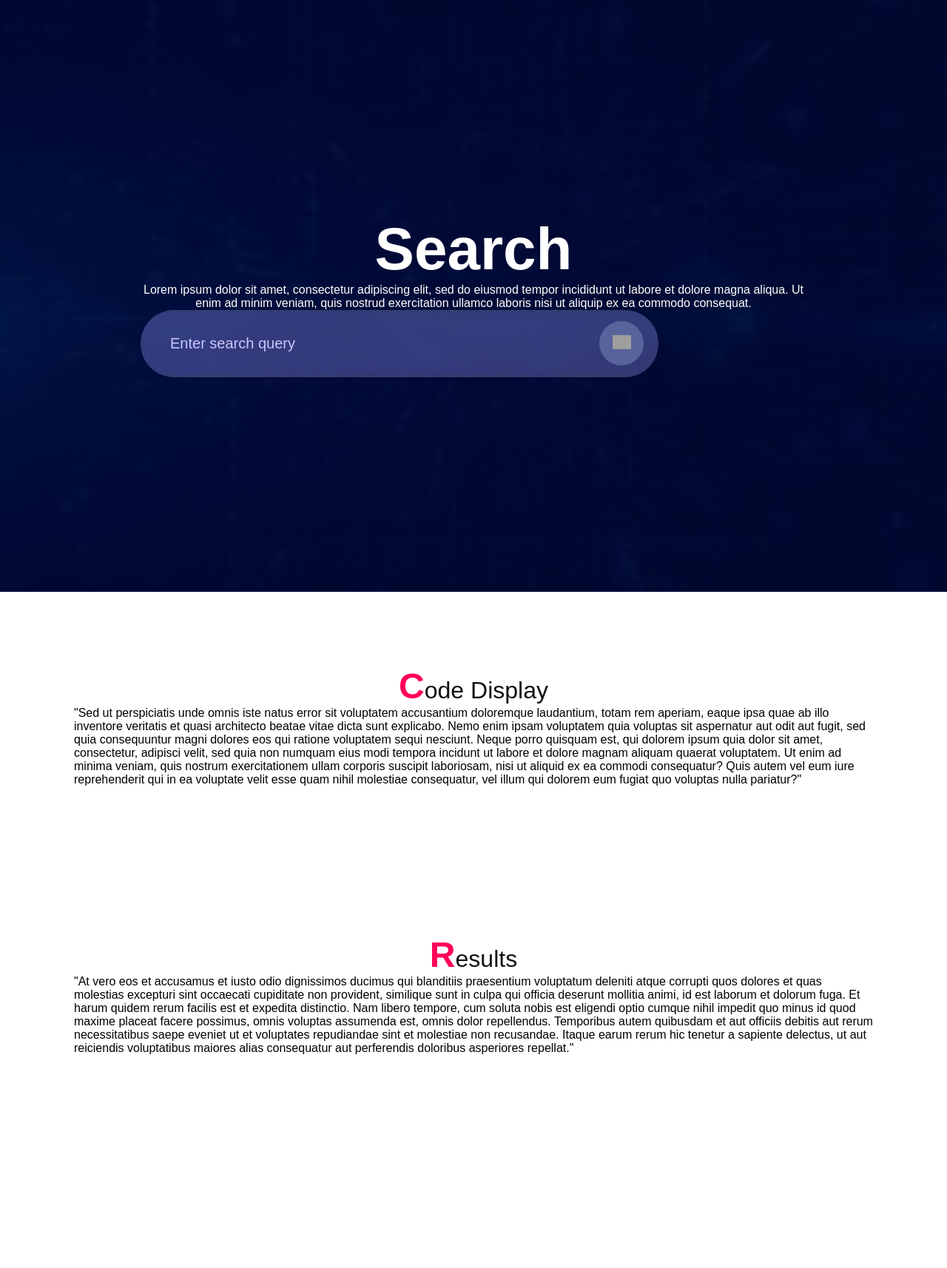
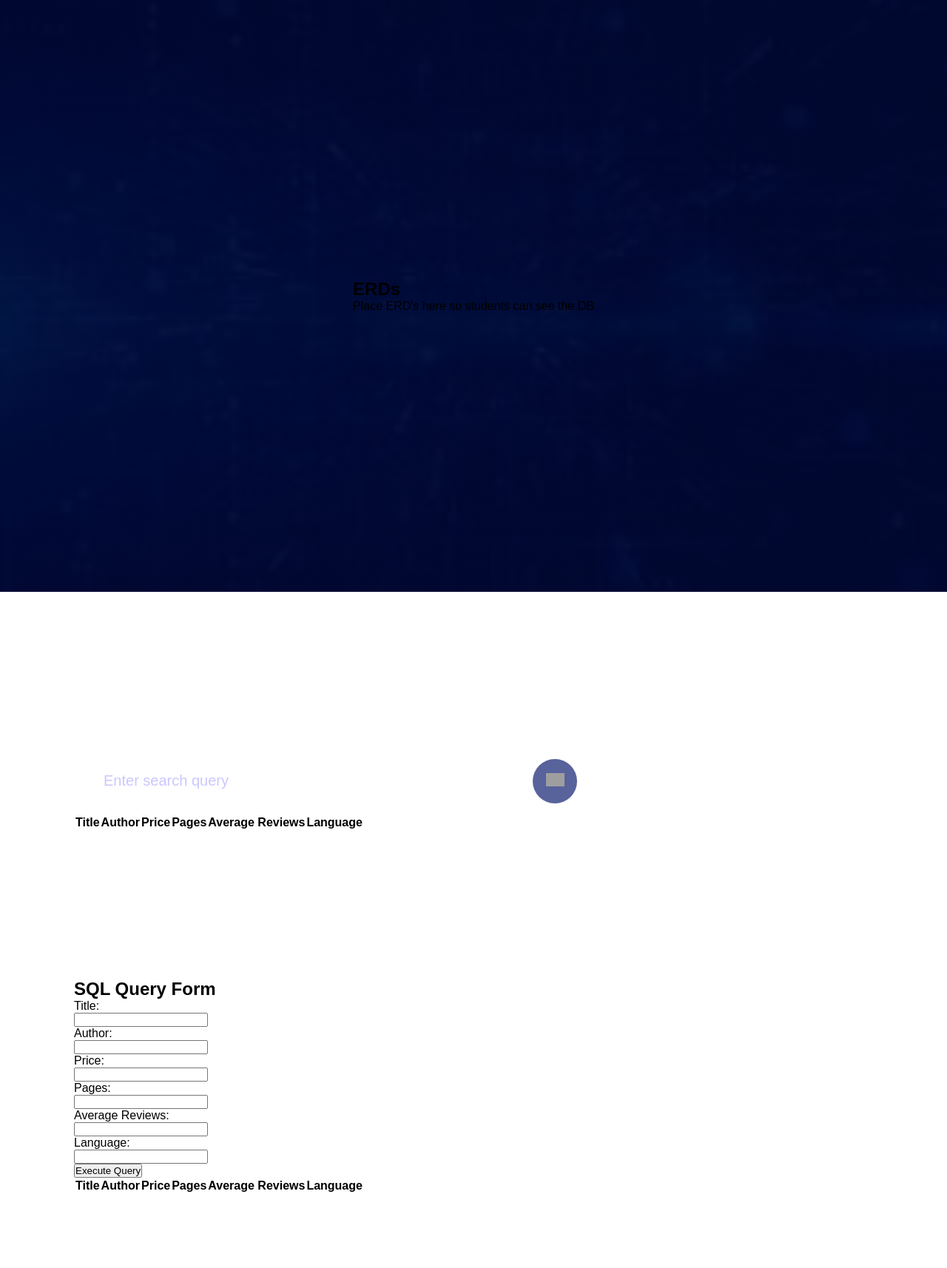
Before and after one commit to cglaunchtech/Mercer-605, a Flask app: page / in a window 1280 px wide. Shown: the whole page at 74% size. Before the commit the page ends 1425 px from the top, so only its background shows below. Run offline with Flask 3, Linux system fonts and the light colour scheme; lists and menus that the app fills with data are empty; grey boxes are pictures that could not be loaded.

Commit message:
Created and added DB

```diff
--- a/main.py
+++ b/main.py
@@ -1,4 +1,5 @@
-from flask import Flask, render_template
+from flask import Flask, render_template, request
+from db.db import execute_query
 
 app = Flask(__name__, template_folder='templates')
 
@@ -6,5 +7,11 @@
 def index():
     return render_template('index.html')
 
+@app.route('/execute_query', methods=['POST'])
+def execute_query_route():
+    query = request.form['query']
+    result = execute_query(query)
+    return render_template('query_result.html', result=result)
+
 if __name__ == '__main__':
     app.run()
--- a/static/styles.css
+++ b/static/styles.css
@@ -5,6 +5,7 @@
     font-family: 'Poppins', sans-serif;
 }
 
+/*Top container ERD Banner*/
 .banner{
     width: 100%;
     min-height: 100vh;
@@ -17,17 +18,19 @@
     justify-content: center;
 }
 
-.banner .search{
+
+/*Searchbar container*/
+.searchbar .search{
     max-width: 900px;
     text-align: center;
 }
 
-.banner .search h2{
+.searchbar .search h2{
     font-size: 5em;
     color: #fff;
 }
 
-.banner .search p{
+.searchbar .search p{
     font-size: 1em;
     color: #fff;
 }
@@ -94,3 +97,5 @@
     align-items: center;
     flex-direction: column;
 }
+
+/*Query form container*/
--- a/templates/index.html
+++ b/templates/index.html
@@ -8,52 +8,104 @@
 </head>
 <body>
 <section class="banner" id="banner">
+    <div class="banner-head">
+        <h2>ERDs</h2>
+        <p>
+            Place ERD's here so students can see the DB
+        </p>
+    </div>
+</section>
+
+<section class="searchbar" id="searchbar">
     <div class="search">
         <h2>Search</h2>
         <p>
-            Lorem ipsum dolor sit amet, consectetur adipiscing elit, sed do eiusmod tempor incididunt ut labore et dolore
-            magna aliqua. Ut enim ad minim veniam, quis nostrud exercitation ullamco laboris nisi ut aliquip ex ea
-            commodo consequat.
+            We can simply search here. May Remove or change
         </p>
         <form action="" class="search-bar">
             <input type="text" placeholder="Enter search query" name="q">
             <button type="submit"><img src="C:\Users\corey\PycharmProjects\gradAssist605\ui\images\drink.png"></button>
         </form>
     </div>
-</section>
-
-<section class="codeDisplay" id="codeDisplay">
-    <div class="title">
-        <h2 class="titleText"><span>C</span>ode Display</h2>
-        <p>
-            "Sed ut perspiciatis unde omnis iste natus error sit voluptatem accusantium doloremque laudantium, totam
-            rem aperiam, eaque ipsa quae ab illo inventore veritatis et quasi architecto beatae vitae dicta sunt
-            explicabo. Nemo enim ipsam voluptatem quia voluptas sit aspernatur aut odit aut fugit, sed quia
-            consequuntur magni dolores eos qui ratione voluptatem sequi nesciunt. Neque porro quisquam est, qui
-            dolorem ipsum quia dolor sit amet, consectetur, adipisci velit, sed quia non numquam eius modi tempora
-            incidunt ut labore et dolore magnam aliquam quaerat voluptatem. Ut enim ad minima veniam, quis nostrum
-            exercitationem ullam corporis suscipit laboriosam, nisi ut aliquid ex ea commodi consequatur? Quis autem
-            vel eum iure reprehenderit qui in ea voluptate velit esse quam nihil molestiae consequatur, vel illum
-            qui dolorem eum fugiat quo voluptas nulla pariatur?"
-        </p>
+    <div class="search-results">
+        <table>
+            <thead>
+                <tr>
+                    <th>Title</th>
+                    <th>Author</th>
+                    <th>Price</th>
+                    <th>Pages</th>
+                    <th>Average Reviews</th>
+                    <th>Language</th>
+                </tr>
+            </thead>
+            <tbody>
+                {% for row in result %}
+                <tr>
+                    <td>{{ row[0] }}</td>
+                    <td>{{ row[1] }}</td>
+                    <td>{{ row[2] }}</td>
+                    <td>{{ row[3] }}</td>
+                    <td>{{ row[4] }}</td>
+                    <td>{{ row[5] }}</td>
+                </tr>
+                {% endfor %}
+            </tbody>
+        </table>
     </div>
 </section>
 
-<section class="results" id="results">
-    <div class="title">
-        <h2 class="titleText"><span>R</span>esults</h2>
-        <p>
-            "At vero eos et accusamus et iusto odio dignissimos ducimus qui blanditiis praesentium voluptatum deleniti
-            atque corrupti quos dolores et quas molestias excepturi sint occaecati cupiditate non provident, similique
-            sunt in culpa qui officia deserunt mollitia animi, id est laborum et dolorum fuga. Et harum quidem rerum
-            facilis est et expedita distinctio. Nam libero tempore, cum soluta nobis est eligendi optio cumque nihil
-            impedit quo minus id quod maxime placeat facere possimus, omnis voluptas assumenda est, omnis dolor
-            repellendus. Temporibus autem quibusdam et aut officiis debitis aut rerum necessitatibus saepe eveniet ut et
-            voluptates repudiandae sint et molestiae non recusandae. Itaque earum rerum hic tenetur a sapiente delectus,
-            ut aut reiciendis voluptatibus maiores alias consequatur aut perferendis doloribus asperiores repellat."
-        </p>
+<section class="sql-query" id="sql-query">
+    <div class="form">
+        <h2>SQL Query Form</h2>
+        <form action="/execute_query" method="post">
+            <label for="title">Title:</label><br>
+            <input type="text" id="title" name="title"><br>
+
+            <label for="author">Author:</label><br>
+            <input type="text" id="author" name="author"><br>
+
+            <label for="price">Price:</label><br>
+            <input type="text" id="price" name="price"><br>
+
+            <label for="pages">Pages:</label><br>
+            <input type="text" id="pages" name="pages"><br>
+
+            <label for="avg_reviews">Average Reviews:</label><br>
+            <input type="text" id="avg_reviews" name="avg_reviews"><br>
+
+            <label for="language">Language:</label><br>
+            <input type="text" id="language" name="language"><br>
+
+            <input type="submit" value="Execute Query">
+        </form>
+    </div>
+    <div class="query-results">
+        <table>
+            <thead>
+                <tr>
+                    <th>Title</th>
+                    <th>Author</th>
+                    <th>Price</th>
+                    <th>Pages</th>
+                    <th>Average Reviews</th>
+                    <th>Language</th>
+                </tr>
+            </thead>
+            <tbody>
+                {% for row in result %}
+                <tr>
+                    <td>{{ row[0] }}</td>
+                    <td>{{ row[1] }}</td>
+                    <td>{{ row[2] }}</td>
+                    <td>{{ row[3] }}</td>
+                    <td>{{ row[4] }}</td>
+                    <td>{{ row[5] }}</td>
+                </tr>
+                {% endfor %}
+            </tbody>
+        </table>
     </div>
 </section>
-
 </body>
 </html>
```
Also changed, not shown: db/db.py (added, +9 -0 lines), 1 other file.
